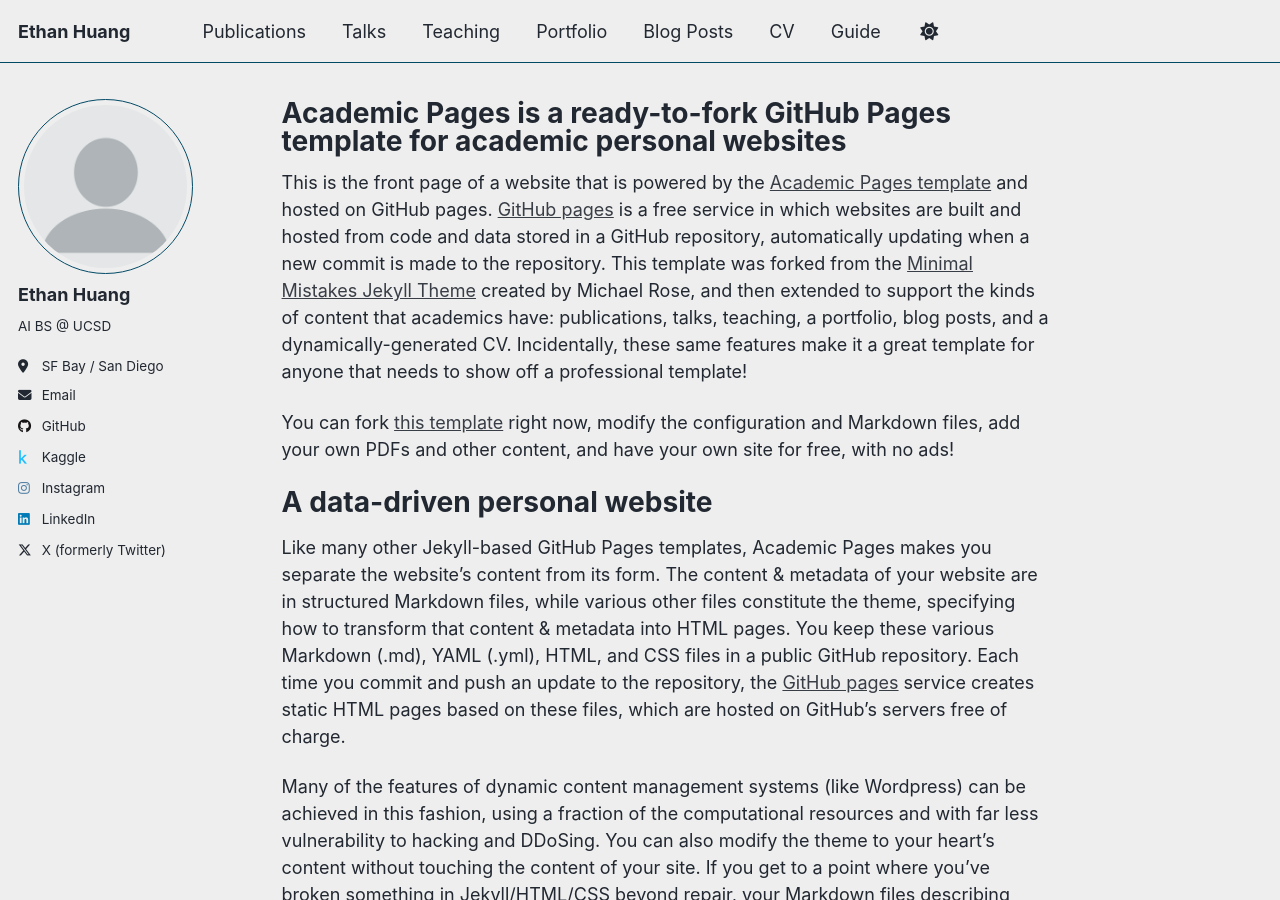
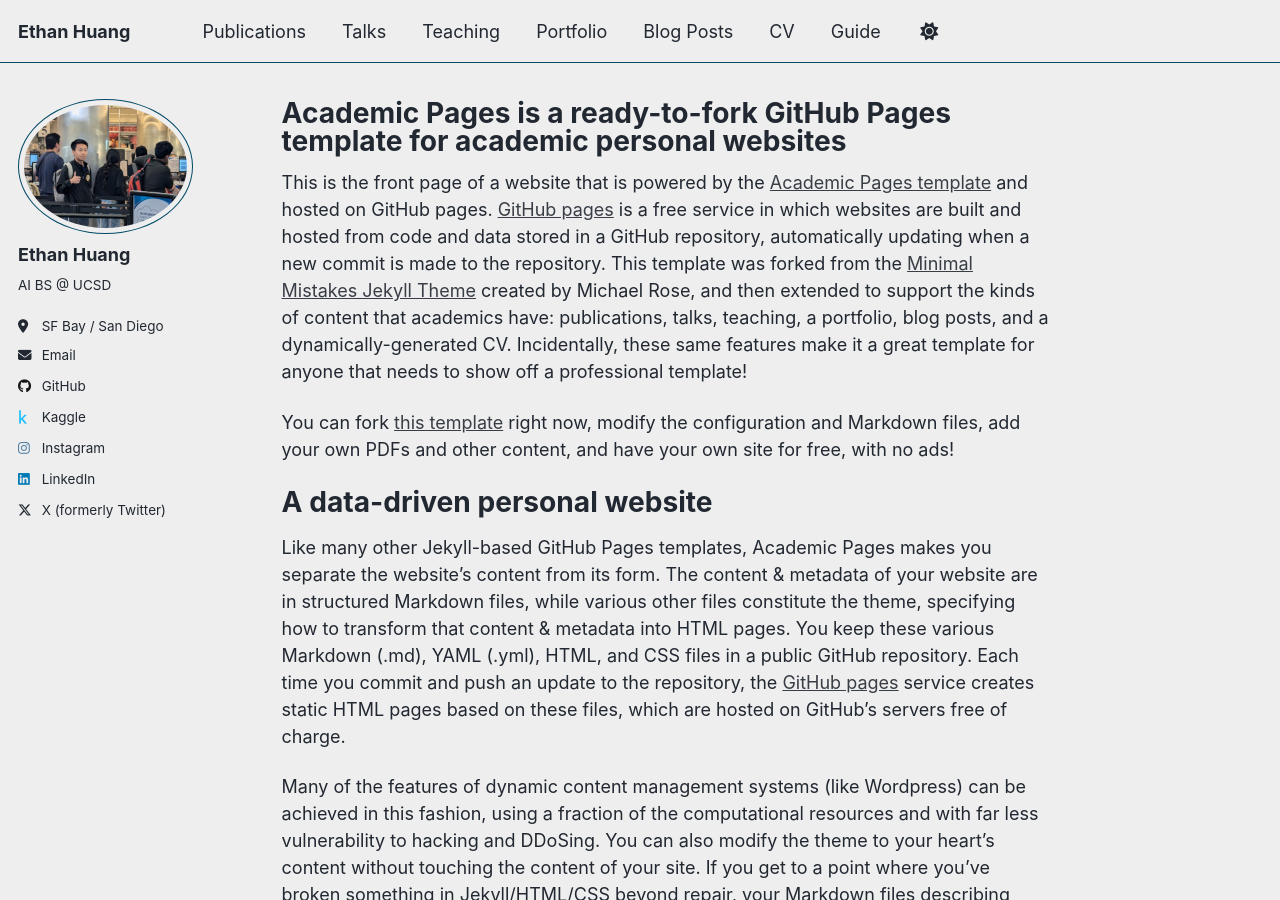
Before and after one commit to hyatch/hyatch.github.io, a Jekyll site: the page built from _pages/about.md, in a window 1280 px wide and 900 px high. Built offline with Jekyll 4.4.1, drawn with Linux system fonts in a browser that asks for light colours; a script that is not in the unit is left out.

Commit message:
Update _config.yml

```diff
--- a/_config.yml
+++ b/_config.yml
@@ -23,7 +23,7 @@ repository               : "hyatch/hyatch.github.io"
 #               Additional customization can be done by editing /_includes/author-profile.html
 author:
   # Biographic information
-  avatar           : "profile.png"
+  avatar           : "cucairport.jpg"
   name             : "Ethan Huang"
   pronouns         : # example: "she/her"
   bio              : "AI BS @ UCSD"
```
